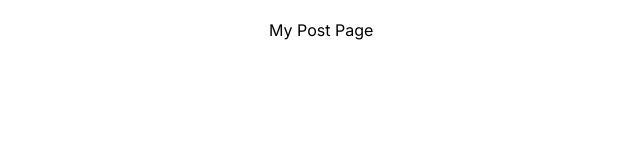
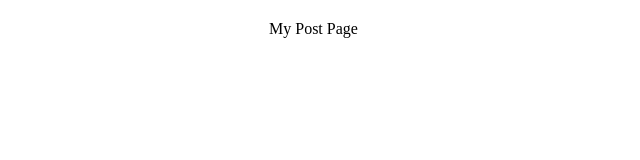
Before and after one commit to Samuel-Amaro/estudos-docs-next, a Next.js app: page /blog/a in a window 1280 px wide. Shown: the top 160 px of the page, without its empty margins (31-671 px from the left). Built offline with nearby package versions, Linux system fonts and the light colour scheme.

Commit message:
[feat]: estilos e otimização de fontes

```diff
--- a/src/app/layout.tsx
+++ b/src/app/layout.tsx
@@ -1,11 +1,29 @@
-//Esses estilos se aplicam a todas as rotas no aplicativo
+//Esses estilos se aplicam a todas as rotas no aplicativo, css global de forma tradional
 import "./globals.css";
+/**
+ * * OTIMIZAÇÃO DE FONTE
+ *
+ *  next/font otimizará automaticamente suas fontes (incluindo fontes personalizadas) e removerá solicitações de rede externa para melhorar a privacidade e o desempenho.
+ *
+ * * FONTS DO GOOGLE
+ *
+ * Hospede automaticamente qualquer fonte do Google.
+ *
+ * importando a fonte que gostaria de usar como uma function
+ */
 import { Inter } from "next/font/google";
 
-const inter = Inter({ subsets: ["latin"] });
+//Se carregar uma fonte variável, você não precisa especificar o peso da fonte
+const inter = Inter({
+  subsets: ["latin"], //google fonts são subsets automaticamente isso reduz o tamnho do arquivo de fonte e melhora o desempenho
+  display: "swap",
+  style: ["normal"], //podemos especificar varios weights e style usando uma array
+  weight: ["400", "700"], //se não puder usar uma fonte variável precisa especificar um peso,
+  variable: "--font-inter", //cria uma variavel CSS para poder usar com minha solução preferida
+});
 
 /**
- * Os metadados podem ser definidos exportando um metadataobjeto ou generateMetadata função em um arquivo layout.js ou page.js.
+ * Os metadados podem ser definidos exportando um metadata objeto ou generateMetadata função em um arquivo layout.js ou page.js.
  */
 export const metadata = {
   title: "Create Next App",
@@ -31,7 +49,10 @@ export default function RootLayout({
 }) {
   return (
     <html lang="en">
-      <body className={inter.className}>{children}</body>
+      {/** aplicar a className onde for necessaria, isso garante que a fonte seja pré-carregada somente quando for renderizada */}
+      <body className={`${inter.variable}` /*inter.className*/}>
+        {children}
+      </body>
     </html>
   );
 }
```
Also changed, not shown: src/app/countrie/[name]/page.tsx (+17 -2 lines), src/app/countrie/countrie.module.css (added, +7 -0 lines), src/app/globals.css (+4 -4 lines).
